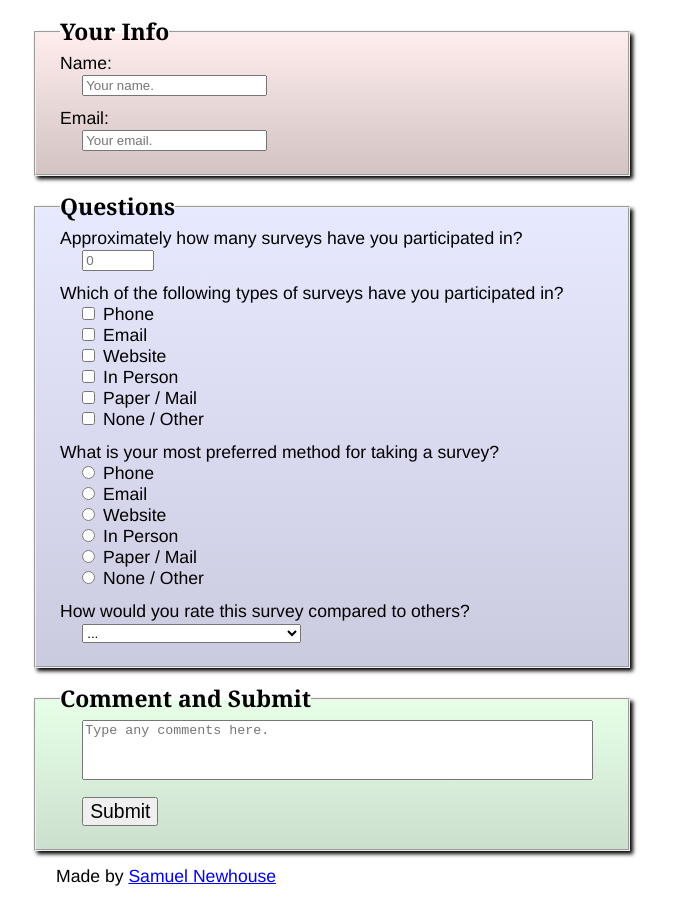
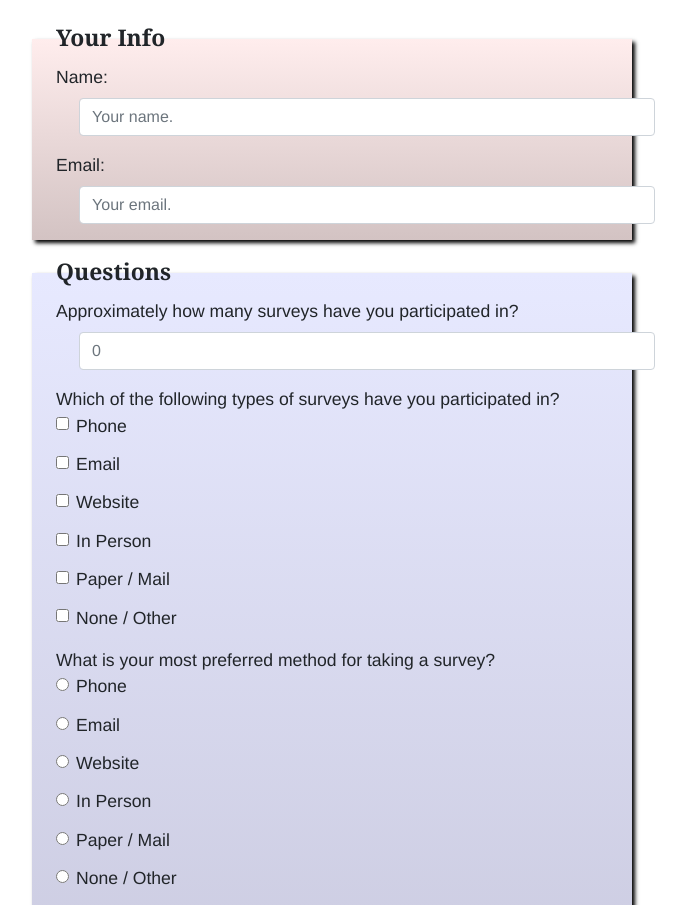
Before and after one commit to SamuelNewhouse/survey, a plain HTML site: page index.html in a window 1280 px wide. Shown: the part 102-1007 px from the top of the page, without its empty margins (308-994 px from the left). Drawn offline with nearby package versions, Linux system fonts and the light colour scheme.

Commit message:
Add bootstrap and classes

```diff
--- a/index.html
+++ b/index.html
@@ -1,14 +1,15 @@
-<!-- Doctype HTML5 -->
 <!doctype html>
-<html lang="en" dir="ltr">
+<html lang="en">
 
 <head>
   <meta charset="utf-8">
-	<meta http-equiv="x-ua-compatible" content="ie=edge">
   <meta name="viewport" content="width=device-width, initial-scale=1, shrink-to-fit=no">
-	<meta name="description" content="This is my submission for the 'Build a Survey Page' project on www.freecodecamp.com.">
+  <meta name="description"
+    content="This is my submission for the 'Build a Survey Page' project on www.freecodecamp.com.">
   <meta name="author" content="Samuel Newhouse">
   <title>Survey Survey</title>
+  <link rel="stylesheet" href="https://stackpath.bootstrapcdn.com/bootstrap/4.3.1/css/bootstrap.min.css"
+    integrity="sha384-ggOyR0iXCbMQv3Xipma34MD+dH/1fQ784/j6cY/iJTQUOhcWr7x9JvoRxT2MZw1T" crossorigin="anonymous">
   <link rel="stylesheet" href="styles/style.css" type="text/css">
 </head>
 
@@ -22,76 +23,87 @@
     <form>
       <fieldset id="your-info">
         <legend>Your Info</legend>
-
-				<div>
+        <div class="form-group">
           <label for="name" id="name-label">Name:</label>
-					<br>
-					<input type="text" name="name" id="name" placeholder="Your name." required>
+          <input class="form-control" type="text" name="name" id="name" placeholder="Your name." required>
         </div>
-
-				<div>
+        <div class="form-group">
           <label for="email" id="email-label">Email:</label>
-					<br>
-					<input type="email" name="email" id="email" placeholder="Your email." required>
+          <input class="form-control" type="email" name="email" id="email" placeholder="Your email." required>
         </div>
       </fieldset>
 
       <fieldset id="questions">
         <legend>Questions</legend>
-				<div>
+        <div class="form-group">
           <label for="number" id="number-label">Approximately how many surveys have you participated in?</label>
-					<br>
-					<input type="number" name="number" id="number" min="0" max="9999" placeholder="0">
+          <input class="form-control" type="number" name="number" id="number" min="0" max="9999" placeholder="0">
         </div>
 
-				<div>
+        <div class="form-group">
           Which of the following types of surveys have you participated in?
-					<br>
-					<input type="checkbox" name="check-phone" value="phone" id="check-phone">
-					<label for="check-phone">Phone</label>
-					<br>
-					<input type="checkbox" name="check-email" value="email" id="check-email">
-					<label for="check-email">Email</label>
-					<br>
-					<input type="checkbox" name="check-website" value="website" id="check-website">
-					<label for="check-website">Website</label>
-					<br>
-					<input type="checkbox" name="check-in-person" value="in-person" id="check-in-person">
-					<label for="check-in-person">In Person</label>
-					<br>
-					<input type="checkbox" name="check-paper-mail" value="paper-mail" id="paper-mail">
-					<label for="check-paper-mail">Paper / Mail</label>
-					<br>
-					<input type="checkbox" name="check-none-other" value="none-other" id="check-none-other">
-					<label for="check-none-other">None / Other</label>
+          <div class="form-check">
+            <input class="form-check-input" type="checkbox" name="check-phone" value="phone" id="check-phone">
+            <label class="form-check-label" for="check-phone">Phone</label>
+          </div>
+          <div class="form-check">
+            <input class="form-check-input" type="checkbox" name="check-email" value="email" id="check-email">
+            <label class="form-check-label" for="check-email">Email</label>
+          </div>
+          <div class="form-check">
+            <input class="form-check-input" type="checkbox" name="check-website" value="website" id="check-website">
+            <label class="form-check-label" for="check-website">Website</label>
+          </div>
+          <div class="form-check">
+            <input class="form-check-input" type="checkbox" name="check-in-person" value="in-person"
+              id="check-in-person">
+            <label class="form-check-label" for="check-in-person">In Person</label>
+          </div>
+          <div class="form-check">
+            <input class="form-check-input" type="checkbox" name="check-paper-mail" value="paper-mail" id="paper-mail">
+            <label class="form-check-label" for="check-paper-mail">Paper / Mail</label>
+          </div>
+          <div class="form-check">
+            <input class="form-check-input" type="checkbox" name="check-none-other" value="none-other"
+              id="check-none-other">
+            <label class="form-check-label" for="check-none-other">None / Other</label>
+          </div>
         </div>
 
-				<div>
+
+        <div class="form-group">
           What is your most preferred method for taking a survey?
-					<br>
-					<input type="radio" name="surveypreference" value="phone" id="pref-phone">
-					<label for="pref-phone">Phone</label>
-					<br>
-					<input type="radio" name="surveypreference" value="email" id="pref-email">
-					<label for="pref-email">Email</label>
-					<br>
-					<input type="radio" name="surveypreference" value="website" id="pref-website">
-					<label for="pref-website">Website</label>
-					<br>
-					<input type="radio" name="surveypreference" value="in-person" id="pref-in-person">
-					<label for="pref-email">In Person</label>
-					<br>
-					<input type="radio" name="surveypreference" value="paper-mail" id="pref-paper-mail">
-					<label for="pref-papermail">Paper / Mail</label>
-					<br>
-					<input type="radio" name="surveypreference" value="none-other" id="pref-none-other">
-					<label for="pref-noneother">None / Other</label>
+          <div class="form-check">
+            <input class="form-check-input" type="radio" name="surveypreference" value="phone" id="pref-phone" required>
+            <label class="form-check-label" for="pref-phone">Phone</label>
+          </div>
+          <div class="form-check">
+            <input class="form-check-input" type="radio" name="surveypreference" value="email" id="pref-email">
+            <label class="form-check-label" for="pref-email">Email</label>
+          </div>
+          <div class="form-check">
+            <input class="form-check-input" type="radio" name="surveypreference" value="website" id="pref-website">
+            <label class="form-check-label" for="pref-website">Website</label>
+          </div>
+          <div class="form-check">
+            <input class="form-check-input" type="radio" name="surveypreference" value="in-person" id="pref-in-person">
+            <label class="form-check-label" for="pref-email">In Person</label>
+          </div>
+          <div class="form-check">
+            <input class="form-check-input" type="radio" name="surveypreference" value="paper-mail"
+              id="pref-paper-mail">
+            <label class="form-check-label" for="pref-papermail">Paper / Mail</label>
+          </div>
+          <div class="form-check">
+            <input class="form-check-input" type="radio" name="surveypreference" value="none-other"
+              id="pref-none-other">
+            <label class="form-check-label" for="pref-noneother">None / Other</label>
+          </div>
         </div>
 
-				<div>
+        <div class="form-group">
           <label for="dropdown">How would you rate this survey compared to others?</label>
-					<br>
-					<select name="dropdown" id="dropdown">
+          <select class="custom-select" name="dropdown" id="dropdown" required>
             <option disabled selected value>...</option>
             <option value="muchbetter">Much better</option>
             <option value="slightlybetter">Slightly better</option>
@@ -104,11 +116,9 @@
       </fieldset>
       <fieldset id="comment">
         <legend>Comment and Submit</legend>
-				<div>
+        <div class="form-group">
           <textarea placeholder="Type any comments here."></textarea>
-				</div>
-				<div>
-					<input type="submit" value="Submit" id="submit">
+          <input class="btn btn-secondary" type="submit" value="Submit" id="submit">
         </div>
       </fieldset>
     </form>
```
Lines whose indentation alone changed are shown as unchanged.
